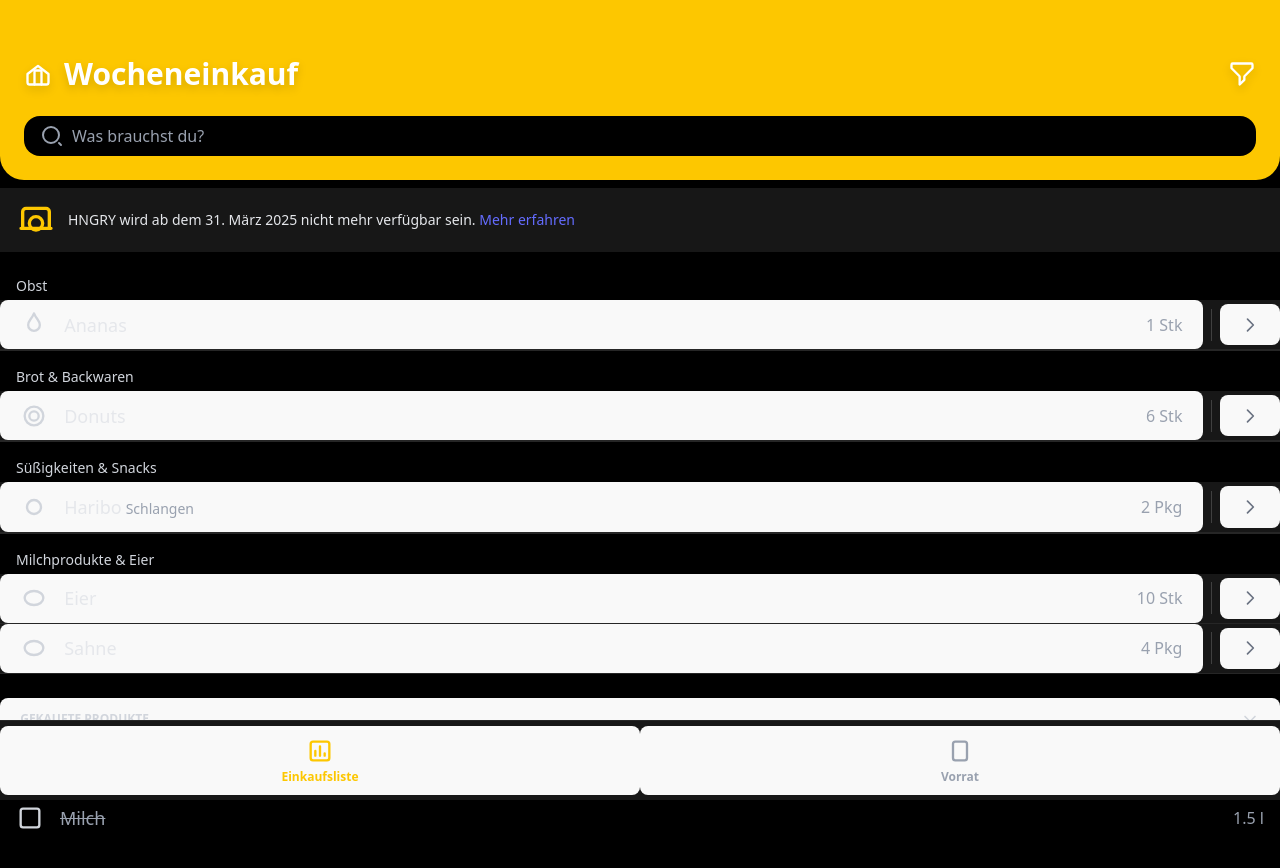
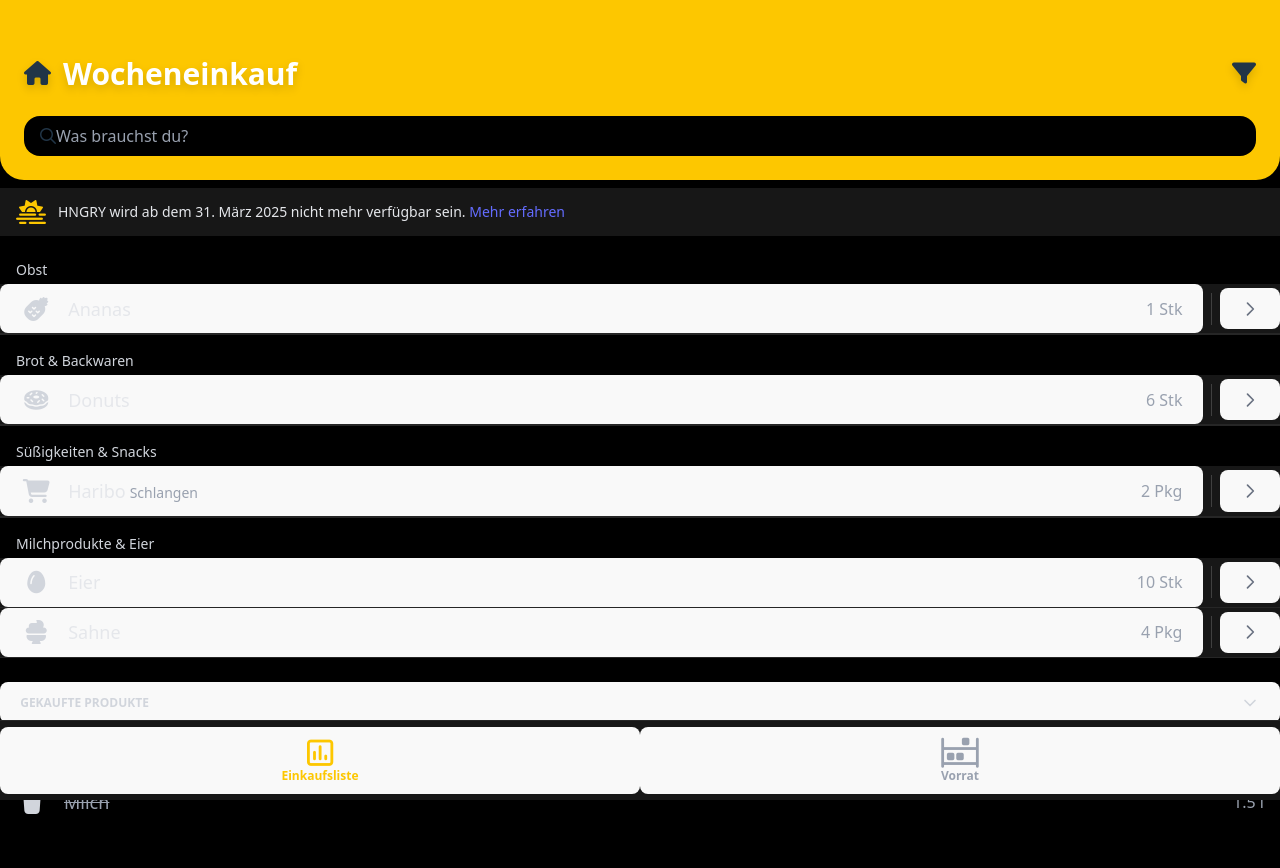
Before and after one commit to dandavkoh/zutato-grocery-app, a React (Vite) app: page /shopping-list in a window 1280 px wide. Shown: the top 868 px of the page. Built offline with nearby package versions, Linux system fonts and the light colour scheme.

Commit message:
[chore] Implemented a reusable FontAwesomeIcon component for consistent icon usage; Replaced some icons;

```diff
--- a/src/api/mockApi.ts
+++ b/src/api/mockApi.ts
@@ -9,6 +9,7 @@ export interface ShoppingItem {
   name: string;
   description?: string;
   category: string;
+  icon?: string; // Font Awesome icon name (e.g., "fa-apple", "fa-bread-slice")
   unit?: Unit;
   amount?: number;
   isCompleted: boolean;
@@ -26,6 +27,7 @@ export interface CreateShoppingItemRequest {
   name: string;
   description?: string;
   category: string;
+  icon?: string;
   unit?: Unit;
   amount?: number;
   householdId: string;
@@ -39,6 +41,7 @@ export interface UpdateShoppingItemRequest {
   name?: string;
   description?: string;
   category?: string;
+  icon?: string;
   unit?: Unit;
   amount?: number;
   isCompleted?: boolean;
@@ -60,6 +63,7 @@ const mockItems: ShoppingItem[] = [
     id: '1',
     name: 'Ananas',
     category: 'Obst',
+    icon: 'fa-pineapple',
     unit: { name: 'Stücke', short: 'Stk' },
     amount: 1,
     isCompleted: false,
@@ -75,6 +79,7 @@ const mockItems: ShoppingItem[] = [
     id: '2',
     name: 'Donuts',
     category: 'Brot & Backwaren',
+    icon: 'fa-donut',
     unit: { name: 'Stücke', short: 'Stk' },
     amount: 6,
     isCompleted: false,
@@ -90,6 +95,7 @@ const mockItems: ShoppingItem[] = [
     name: 'Haribo',
     description: 'Schlangen',
     category: 'Süßigkeiten & Snacks',
+    icon: undefined,
     unit: { name: 'Packungen', short: 'Pkg' },
     amount: 2,
     isCompleted: false,
@@ -104,6 +110,7 @@ const mockItems: ShoppingItem[] = [
     id: '4',
     name: 'Butter',
     category: 'Milchprodukte & Eier',
+    icon: 'fa-butter',
     unit: { name: 'Packungen', short: 'Pkg' },
     amount: 1,
     isCompleted: true,
@@ -118,6 +125,7 @@ const mockItems: ShoppingItem[] = [
     id: '5',
     name: 'Milch',
     category: 'Milchprodukte & Eier',
+    icon: 'fa-glass',
     unit: { name: 'Liter', short: 'l' },
     amount: 1.5,
     isCompleted: true,
@@ -132,6 +140,7 @@ const mockItems: ShoppingItem[] = [
     id: '6',
     name: 'Eier',
     category: 'Milchprodukte & Eier',
+    icon: 'fa-egg',
     unit: { name: 'Stücke', short: 'Stk' },
     amount: 10,
     isCompleted: false,
@@ -146,6 +155,7 @@ const mockItems: ShoppingItem[] = [
     id: '7',
     name: 'Sahne',
     category: 'Milchprodukte & Eier',
+    icon: 'fa-bowl-soft-serve',
     unit: { name: 'Packungen', short: 'Pkg' },
     amount: 4,
     isCompleted: false,
--- /dev/null
+++ b/src/components/FontAwesomeIcon.tsx
@@ -0,0 +1,46 @@
+import React from 'react';
+
+interface FontAwesomeIconProps {
+  icon: string;
+  className?: string;
+  size?: 'xs' | 'sm' | 'base' | 'lg' | 'xl' | '2xl' | '3xl' | '4xl';
+  style?: 'solid' | 'regular' | 'light' | 'thin' | 'duotone' | 'brands';
+}
+
+const FontAwesomeIcon: React.FC<FontAwesomeIconProps> = ({
+  icon,
+  className = '',
+  size = 'base',
+  style = 'solid'
+}) => {
+  // Remove 'fa-' prefix if present
+  const iconName = icon.startsWith('fa-') ? icon.substring(3) : icon;
+
+  // Map style to Font Awesome class
+  const styleClass = {
+    solid: 'fas',
+    regular: 'far',
+    light: 'fal',
+    thin: 'fat',
+    duotone: 'fad',
+    brands: 'fab'
+  }[style];
+
+  // Map size to Tailwind classes
+  const sizeClass = {
+    xs: 'text-xs',
+    sm: 'text-sm',
+    base: 'text-base',
+    lg: 'text-lg',
+    xl: 'text-xl',
+    '2xl': 'text-2xl',
+    '3xl': 'text-3xl',
+    '4xl': 'text-4xl'
+  }[size];
+
+  return (
+    <i className={`${styleClass} fa-${iconName} ${sizeClass} ${className}`} />
+  );
+};
+
+export default FontAwesomeIcon;
--- a/src/components/Header.tsx
+++ b/src/components/Header.tsx
@@ -3,6 +3,7 @@ import { useDispatch, useSelector } from 'react-redux';
 import type { RootState } from '../stores/store';
 import { useNavigate } from 'react-router-dom';
 import { setSearch, triggerFilterClick, triggerBackClick, triggerRightButtonClick } from '../stores/store';
+import FontAwesomeIcon from './FontAwesomeIcon';
 
 const Header: React.FC = () => {
   const header = useSelector((state: RootState) => state.header);
@@ -39,7 +40,7 @@ const Header: React.FC = () => {
     <div className={`relative ${background} rounded-b-3xl px-6 pt-8 pb-6 flex flex-col items-center ${className}`}>
       {showBack && (
         <button className="absolute left-4 top-14 bg-yellow-400/60 rounded-full p-2" onClick={handleBackClick}>
-          <svg className="w-7 h-7 text-white" fill="none" stroke="currentColor" strokeWidth="2" viewBox="0 0 24 24"><path strokeLinecap="round" strokeLinejoin="round" d="M15 19l-7-7 7-7" /></svg>
+          <FontAwesomeIcon icon="fa-chevron-left" size="xl" style="regular"/>
         </button>
       )}
       {/* Title Row: Different layouts for ShoppingListPage vs other pages */}
@@ -51,10 +52,7 @@ const Header: React.FC = () => {
               className="mr-3 cursor-pointer"
               onClick={() => navigate('/households')}
             >
-              <svg className="w-7 h-7 text-white" fill="none" stroke="currentColor" strokeWidth="2" viewBox="0 0 24 24">
-                <path strokeLinecap="round" strokeLinejoin="round" d="M3 12l9-7 9 7v7a2 2 0 01-2 2H5a2 2 0 01-2-2z" />
-                <path strokeLinecap="round" strokeLinejoin="round" d="M9 21V9h6v12" />
-              </svg>
+              <FontAwesomeIcon icon="fa-house" size="2xl"/>
             </div>
             <div className="text-3xl font-cursive text-white font-bold text-left">{title}</div>
           </div>
@@ -63,9 +61,7 @@ const Header: React.FC = () => {
               className="cursor-pointer"
               onClick={handleFilterClick}
             >
-              <svg className="w-7 h-7 text-white" fill="none" stroke="currentColor" strokeWidth="2" viewBox="0 0 24 24">
-                <path strokeLinecap="round" strokeLinejoin="round" d="M3 4a1 1 0 011-1h16a1 1 0 011 1v2.586a1 1 0 01-.293.707l-6.414 6.414a1 1 0 00-.293.707V17l-4 4v-6.586a1 1 0 00-.293-.707L3.293 7.293A1 1 0 013 6.586V4z" />
-              </svg>
+              <FontAwesomeIcon icon="fa-filter" size="2xl"/>
             </div>
           )}
         </div>
@@ -80,14 +76,14 @@ const Header: React.FC = () => {
             className="bg-yellow-300/80 rounded-full p-3 shadow-lg"
             onClick={handleRightButtonClick}
           >
-            <svg className="w-7 h-7 text-white" fill="none" stroke="currentColor" strokeWidth="2" viewBox="0 0 24 24"><rect x="4" y="4" width="16" height="16" rx="4" /><path strokeLinecap="round" strokeLinejoin="round" d="M12 8v8m4-4H8" /></svg>
+            <FontAwesomeIcon icon="fa-square-plus" size="xl" style="regular"/>
           </button>
         </div>
       )}
       {showSearchBar && (
         <div className="w-full flex justify-center mt-4">
           <div className="flex items-center bg-black rounded-2xl w-full px-4 py-2 relative">
-            <svg className="w-6 h-6 text-gray-400 mr-2" fill="none" stroke="currentColor" strokeWidth="2" viewBox="0 0 24 24"><circle cx="11" cy="11" r="8" /><path strokeLinecap="round" strokeLinejoin="round" d="M21 21l-2-2" /></svg>
+            <FontAwesomeIcon icon="fa-magnifying-glass" size="base" style="regular"/>
             <input
               className="bg-transparent outline-none text-white placeholder-gray-400 flex-1 cursor-pointer"
               placeholder={searchPlaceholder}
--- a/src/features/ProductDetailPage.tsx
+++ b/src/features/ProductDetailPage.tsx
@@ -4,6 +4,7 @@ import { useDispatch, useSelector } from 'react-redux';
 import { setHeader, resetHeader, resetBackClick, resetRightButtonClick } from '../stores/store';
 import type { RootState } from '../stores/store';
 import type { ShoppingItem } from '../api/mockApi';
+import FontAwesomeIcon from '../components/FontAwesomeIcon';
 
 const ProductDetailPage: React.FC = () => {
   const navigate = useNavigate();
@@ -115,7 +116,7 @@ const ProductDetailPage: React.FC = () => {
         >
           <div className="text-xs text-gray-400 mb-1">KATEGORIE WECHSELN</div>
           <div className="flex items-center gap-2">
-            <svg className="w-6 h-6 text-gray-300" fill="none" stroke="currentColor" strokeWidth="2" viewBox="0 0 24 24"><circle cx="12" cy="12" r="10" /><path strokeLinecap="round" strokeLinejoin="round" d="M8 12h8" /></svg>
+            <FontAwesomeIcon icon="fa-circle-minus" size="2xl" style="regular"/>
             <span className="text-gray-300">{item.category}</span>
           </div>
         </button>
--- a/src/features/ShoppingListPage.tsx
+++ b/src/features/ShoppingListPage.tsx
@@ -6,6 +6,7 @@ import type { RootState } from '../stores/store';
 import { useShoppingItemsRTK } from '../hooks/useShoppingItemsRTK';
 import { groupItemsByCategory, separateCompletedItems } from '../api/mockApi';
 import SwipeAction from '../components/SwipeAction';
+import FontAwesomeIcon from '../components/FontAwesomeIcon';
 
 const ShoppingListPage: React.FC = () => {
   const [sortSheetOpen, setSortSheetOpen] = useState(false);
@@ -120,7 +121,7 @@ const ShoppingListPage: React.FC = () => {
       {/* Header entfernt, global! */}
       {/* Info-Box */}
       <div className="bg-neutral-900 flex items-center gap-3 px-4 py-3 mt-2 mb-2">
-        <svg className="w-10 h-10 text-yellow-400" fill="none" stroke="currentColor" strokeWidth="2" viewBox="0 0 24 24"><path strokeLinecap="round" strokeLinejoin="round" d="M3 17h18M4 17V7a2 2 0 012-2h12a2 2 0 012 2v10" /><circle cx="12" cy="14" r="4" /></svg>
+        <FontAwesomeIcon icon="fa-sun-haze" className="text-yellow-400" size="2xl"/>
         <span className="text-gray-200 text-sm flex-1">HNGRY wird ab dem 31. März 2025 nicht mehr verfügbar sein. <a href="#" className="underline text-gray-300">Mehr erfahren</a></span>
       </div>
 
@@ -142,17 +143,23 @@ const ShoppingListPage: React.FC = () => {
                       className="flex items-center pl-4 py-3 flex-1 text-left"
                       onClick={(e) => handleToggleCompletion(item.id, e)}
                     >
-                      {/* Category-specific icon */}
-                      <svg className="w-7 h-7 text-gray-300 mr-4" fill="none" stroke="currentColor" strokeWidth="2" viewBox="0 0 24 24">
-                        {category === 'Obst' && <path strokeLinecap="round" strokeLinejoin="round" d="M12 2C10 7 7 8 7 12a5 5 0 0010 0c0-4-3-5-5-10z" />}
-                        {category === 'Brot & Backwaren' && <><circle cx="12" cy="12" r="8" /><circle cx="12" cy="12" r="4" /></>}
-                        {category === 'Süßigkeiten & Snacks' && <rect x="6" y="6" width="12" height="12" rx="6" />}
-                        {category === 'Milchprodukte & Eier' && <ellipse cx="12" cy="12" rx="8" ry="6" />}
-                        {/* Default icon for other categories */}
-                        {!['Obst', 'Brot & Backwaren', 'Süßigkeiten & Snacks', 'Milchprodukte & Eier'].includes(category) &&
-                          <rect x="4" y="4" width="16" height="16" rx="2" />
-                        }
-                      </svg>
+                      {/* Font Awesome icon from API with fixed width container */}
+                      <div className="w-8 flex justify-center mr-4">
+                        {item.icon ? (
+                          <FontAwesomeIcon
+                            icon={item.icon}
+                            className="text-gray-300"
+                            size="2xl"
+                          />
+                        ) : (
+                          // Fallback icon if no icon is specified
+                          <FontAwesomeIcon
+                            icon="fa-cart-shopping"
+                            className="text-gray-300"
+                            size="2xl"
+                          />
+                        )}
+                      </div>
                       <span className="text-lg text-gray-200">
                         {item.name}
                         {item.description && (
@@ -209,9 +216,23 @@ const ShoppingListPage: React.FC = () => {
               <div className="divide-y divide-neutral-800">
                 {completed.map((item) => (
                   <div key={item.id} className="flex items-center px-4 py-3">
-                    <svg className="w-7 h-7 text-gray-300 mr-4" fill="none" stroke="currentColor" strokeWidth="2" viewBox="0 0 24 24">
-                      <rect x="4" y="4" width="16" height="16" rx="2" />
-                    </svg>
+                    {/* Font Awesome icon from API for completed items with fixed width container */}
+                    <div className="w-8 flex justify-center mr-4">
+                      {item.icon ? (
+                        <FontAwesomeIcon
+                          icon={item.icon}
+                          className="text-gray-300"
+                          size="2xl"
+                        />
+                      ) : (
+                        // Fallback icon if no icon is specified
+                        <FontAwesomeIcon
+                          icon="fa-cart-shopping"
+                          className="text-gray-300"
+                          size="2xl"
+                        />
+                      )}
+                    </div>
                     <span className={`text-lg ${item.isCompleted ? 'text-gray-400 line-through' : 'text-gray-200'}`}> {item.name}
                       {item.description && (
                         <span className="text-gray-400 text-sm ml-1">{item.description}</span>
@@ -234,11 +255,11 @@ const ShoppingListPage: React.FC = () => {
       {/* Bottom Navigation */}
       <div className="fixed bottom-0 left-0 w-full bg-neutral-900 border-t border-neutral-800 flex justify-around items-center h-20 z-20">
         <button className="flex flex-col items-center justify-center flex-1 py-2 text-yellow-400">
-          <svg className="w-7 h-7 mb-1" fill="none" stroke="currentColor" strokeWidth="2" viewBox="0 0 24 24"><rect x="4" y="4" width="16" height="16" rx="2" /><path strokeLinecap="round" strokeLinejoin="round" d="M8 16v-4m4 4V8m4 8v-2" /></svg>
+          <FontAwesomeIcon icon="fa-square-poll-vertical" size="3xl" style="regular"/>
           <span className="text-xs font-semibold">Einkaufsliste</span>
         </button>
         <button className="flex flex-col items-center justify-center flex-1 py-2 text-gray-400">
-          <svg className="w-7 h-7 mb-1" fill="none" stroke="currentColor" strokeWidth="2" viewBox="0 0 24 24"><rect x="6" y="4" width="12" height="16" rx="2" /></svg>
+          <FontAwesomeIcon icon="fa-shelves" size="3xl" style="regular"/>
           <span className="text-xs font-semibold">Vorrat</span>
         </button>
       </div>
--- a/src/features/UnitSelectPage.tsx
+++ b/src/features/UnitSelectPage.tsx
@@ -4,6 +4,7 @@ import { useDispatch, useSelector } from 'react-redux';
 import { setHeader, resetHeader, resetBackClick } from '../stores/store';
 import type { RootState } from '../stores/store';
 import type { Unit } from '../api/mockApi';
+import FontAwesomeIcon from '../components/FontAwesomeIcon';
 
 const units: (Unit | null)[] = [
   null, // Keine
@@ -63,7 +64,7 @@ const UnitSelectPage: React.FC = () => {
           <span className="text-lg text-gray-300 flex-1">{formatUnitDisplay(unit)}</span>
           {isSelected(unit) && (
             <span className="text-yellow-400">
-              <svg className="w-6 h-6" fill="none" stroke="currentColor" strokeWidth="2" viewBox="0 0 24 24"><circle cx="12" cy="12" r="10" stroke="currentColor" strokeWidth="2" /><path strokeLinecap="round" strokeLinejoin="round" d="M8 12l2 2 4-4" /></svg>
+              <FontAwesomeIcon icon="fa-circle-check" size="xl" style="regular"/>
             </span>
           )}
         </div>
```
Also changed, not shown: src/features/HouseholdsPage.tsx (+14 -12 lines).
